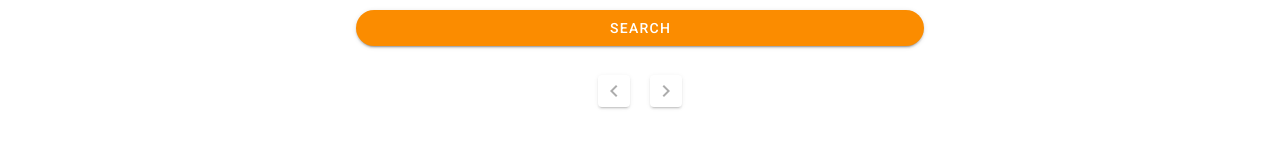
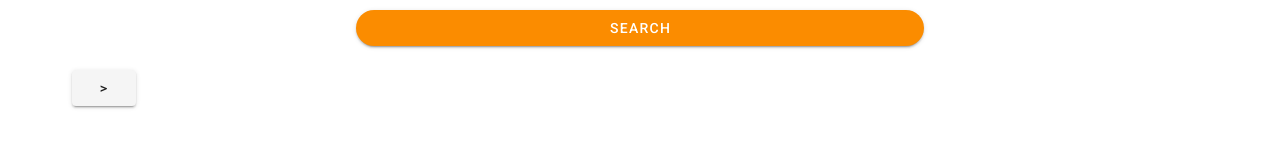
Before and after one commit to emmajphillips/github-repo-search, a Vue app: page / in a window 1280 px wide. Shown: the part 208-356 px from the top of the page. Built offline with nearby package versions, Linux system fonts and the light colour scheme.

Commit message:
added button to increase page count and call fetchRepositories method with updated page

```diff
--- a/package.json
+++ b/package.json
@@ -11,7 +11,6 @@
     "axios": "^0.19.2",
     "core-js": "^3.6.5",
     "vue": "^2.6.11",
-    "vue-router": "^3.3.4",
     "vuetify": "^2.2.11"
   },
   "devDependencies": {
--- a/src/components/HelloWorld.vue
+++ b/src/components/HelloWorld.vue
@@ -58,7 +58,7 @@
           </v-card>
         </v-flex>
       </v-layout>
-      <v-pagination v-model="page"></v-pagination>
+      <v-btn v-on:click="handlePageIncrease"><span>></span></v-btn>
     </v-container>
   </v-container>
 </template>
@@ -90,7 +90,7 @@ export default Vue.extend({
         );
         this.repositories = response.data;
       } catch (err) {
-        console.log("Error:", err);
+        console.log(err);
       }
     },
     async fetchBranches(name: string) {
@@ -103,8 +103,14 @@ export default Vue.extend({
         this.repository.name = name;
         this.repository.branches = response.data;
       } catch (err) {
-        console.log("Error:", err);
+        console.log(err);
       }
+    },
+    handlePageIncrease() {
+      if (this.repositories.length === 0) return;
+      this.page++;
+      console.log(this.page);
+      this.fetchRepositories();
     }
   }
 });
```
Also changed, not shown: 1 other file (tests, documents, lock files or other folders).
